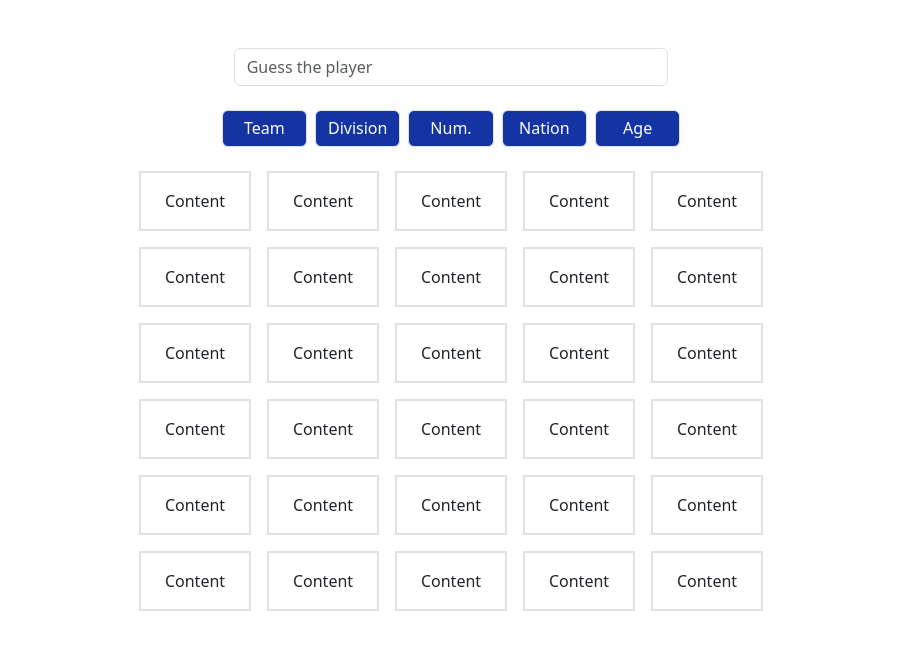
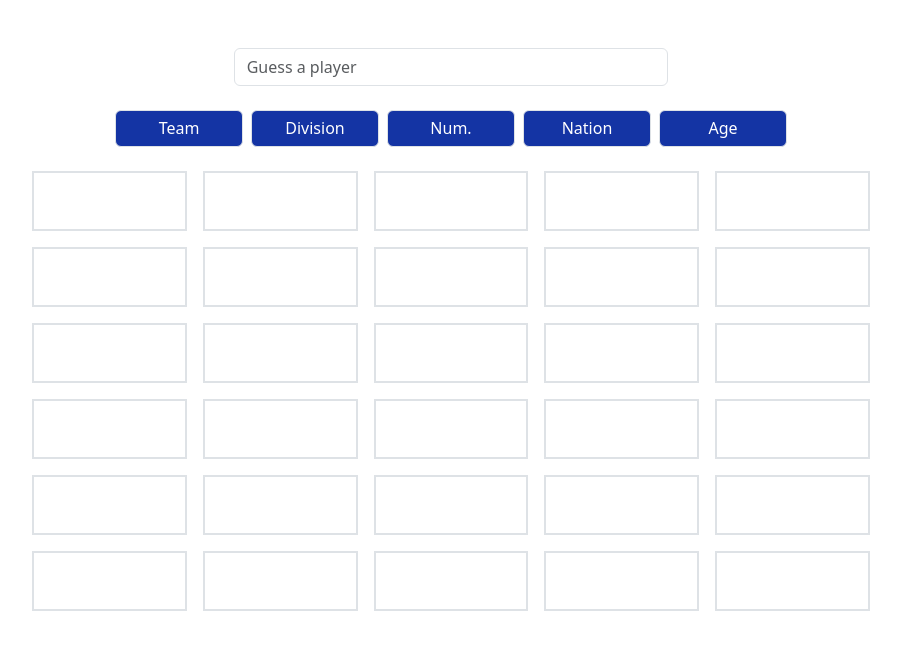
Before and after one commit to am0307/NHL-Guess-the-Shot, a Flask app: page / in a window 1280 px wide. Shown: the top 650 px of the page, without its empty margins (189-1090 px from the left). Run offline with Flask 3, Linux system fonts and the light colour scheme; some libraries are stand-ins or nearby versions.

Commit message:
Improve guess box style

```diff
--- /dev/null
+++ b/static/style.css
@@ -0,0 +1,4 @@
+.player-info {
+    min-height: 60px;
+    padding-block: 16px;
+}
--- a/templates/index.html
+++ b/templates/index.html
@@ -8,13 +8,15 @@
 
     <!-- Bootstrap CSS -->
     {{ bootstrap.load_css() }}
+
+    <link rel="stylesheet" href="{{ url_for('static', filename='style.css') }}">
 </head>
 <body>
     <!-- Create player input form -->
     <form class="form" method="POST" autocomplete="off" id="player-form">
         <div class="row row-cols-5 mt-5 mb-2 justify-content-center">
             <div class="col-4 px-0">
-                <input class="form-control" type="text" id="player-input" name="player" placeholder="Guess the player" autocomplete="off">
+                <input class="form-control" type="text" id="player-input" name="player" placeholder="Guess a player" autocomplete="off">
 
                 <!-- Player dropdown menu -->
                 <ul id="player-dropdown" class="dropdown-menu shadow-sm">
@@ -26,7 +28,7 @@
         </div>
     </form>
     <!-- Show headers for each column's category -->
-    <div id="column-headers" class="container-fluid text-center col-sm-10 col-md-8 col-lg-6 col-xl-4 col-xxl-3">
+    <div id="column-headers" class="container-fluid text-center col-sm-10 col-md-10 col-lg-8 col-xl-6 col-xxl-4">
         <div class="row row-cols-5 flex-nowrap justify-content-center my-3">
             <h6 class="col mx-1 m-3 mt-2 px-1 py-2 border rounded mb-0" style="background-color: #1434A4; color: white;">Team</h6>
             <h6 class="col mx-1 m-3 mt-2 px-1 py-2 border rounded mb-0" style="background-color: #1434A4; color: white;">Division</h6>
@@ -36,59 +38,59 @@
         </div>
     </div>
     <!-- Display guess rows -->
-    <div id="guess-rows" class="container-fluid text-center col-sm-12 col-md-10 col-lg-8 col-xl-6 col-xxl-4">
+    <div id="guess-rows" class="container-fluid text-center col-sm-12 col-md-12 col-lg-10 col-xl-8 col-xxl-6">
         <div id="guess-1">
             <div class="row flex-nowrap justify-content-center">
-                <div class="col m-2 px-2 py-3 border-2 bg-white border">Content</div>
-                <div class="col m-2 px-2 py-3 border-2 bg-white border">Content</div>
-                <div class="col m-2 px-2 py-3 border-2 bg-white border">Content</div>
-                <div class="col m-2 px-2 py-3 border-2 bg-white border">Content</div>
-                <div class="col m-2 px-2 py-3 border-2 bg-white border">Content</div>
+                <div class="col m-2 px-2 border-2 bg-white border player-info"></div>
+                <div class="col m-2 px-2 border-2 bg-white border player-info"></div>
+                <div class="col m-2 px-2 border-2 bg-white border player-info"></div>
+                <div class="col m-2 px-2 border-2 bg-white border player-info"></div>
+                <div class="col m-2 px-2 border-2 bg-white border player-info"></div>
             </div>
         </div>
         <div id="guess-2">
             <div class="row flex-nowrap justify-content-center">
-                <div class="col m-2 px-2 py-3 border-2 bg-white border">Content</div>
-                <div class="col m-2 px-2 py-3 border-2 bg-white border">Content</div>
-                <div class="col m-2 px-2 py-3 border-2 bg-white border">Content</div>
-                <div class="col m-2 px-2 py-3 border-2 bg-white border">Content</div>
-                <div class="col m-2 px-2 py-3 border-2 bg-white border">Content</div>
+                <div class="col m-2 px-2 border-2 bg-white border player-info"></div>
+                <div class="col m-2 px-2 border-2 bg-white border player-info"></div>
+                <div class="col m-2 px-2 border-2 bg-white border player-info"></div>
+                <div class="col m-2 px-2 border-2 bg-white border player-info"></div>
+                <div class="col m-2 px-2 border-2 bg-white border player-info"></div>
             </div>
         </div>
         <div id="guess-3">
             <div class="row flex-nowrap justify-content-center">
-                <div class="col m-2 px-2 py-3 border-2 bg-white border">Content</div>
-                <div class="col m-2 px-2 py-3 border-2 bg-white border">Content</div>
-                <div class="col m-2 px-2 py-3 border-2 bg-white border">Content</div>
-                <div class="col m-2 px-2 py-3 border-2 bg-white border">Content</div>
-                <div class="col m-2 px-2 py-3 border-2 bg-white border">Content</div>
+                <div class="col m-2 px-2 border-2 bg-white border player-info"></div>
+                <div class="col m-2 px-2 border-2 bg-white border player-info"></div>
+                <div class="col m-2 px-2 border-2 bg-white border player-info"></div>
+                <div class="col m-2 px-2 border-2 bg-white border player-info"></div>
+                <div class="col m-2 px-2 border-2 bg-white border player-info"></div>
             </div>
         </div>
         <div id="guess-4">
             <div class="row flex-nowrap justify-content-center">
-                <div class="col m-2 px-2 py-3 border-2 bg-white border">Content</div>
-                <div class="col m-2 px-2 py-3 border-2 bg-white border">Content</div>
-                <div class="col m-2 px-2 py-3 border-2 bg-white border">Content</div>
-                <div class="col m-2 px-2 py-3 border-2 bg-white border">Content</div>
-                <div class="col m-2 px-2 py-3 border-2 bg-white border">Content</div>
+                <div class="col m-2 px-2 border-2 bg-white border player-info"></div>
+                <div class="col m-2 px-2 border-2 bg-white border player-info"></div>
+                <div class="col m-2 px-2 border-2 bg-white border player-info"></div>
+                <div class="col m-2 px-2 border-2 bg-white border player-info"></div>
+                <div class="col m-2 px-2 border-2 bg-white border player-info"></div>
             </div>
         </div>
         <div id="guess-5">
             <div class="row flex-nowrap justify-content-center">
-                <div class="col m-2 px-2 py-3 border-2 bg-white border">Content</div>
-                <div class="col m-2 px-2 py-3 border-2 bg-white border">Content</div>
-                <div class="col m-2 px-2 py-3 border-2 bg-white border">Content</div>
-                <div class="col m-2 px-2 py-3 border-2 bg-white border">Content</div>
-                <div class="col m-2 px-2 py-3 border-2 bg-white border">Content</div>
+                <div class="col m-2 px-2 border-2 bg-white border player-info"></div>
+                <div class="col m-2 px-2 border-2 bg-white border player-info"></div>
+                <div class="col m-2 px-2 border-2 bg-white border player-info"></div>
+                <div class="col m-2 px-2 border-2 bg-white border player-info"></div>
+                <div class="col m-2 px-2 border-2 bg-white border player-info"></div>
             </div>
         </div>
         <div id="guess-6">
             <div class="row flex-nowrap justify-content-center">
-                <div class="col m-2 px-2 py-3 border-2 bg-white border">Content</div>
-                <div class="col m-2 px-2 py-3 border-2 bg-white border">Content</div>
-                <div class="col m-2 px-2 py-3 border-2 bg-white border">Content</div>
-                <div class="col m-2 px-2 py-3 border-2 bg-white border">Content</div>
-                <div class="col m-2 px-2 py-3 border-2 bg-white border">Content</div>
+                <div class="col m-2 px-2 border-2 bg-white border player-info"></div>
+                <div class="col m-2 px-2 border-2 bg-white border player-info"></div>
+                <div class="col m-2 px-2 border-2 bg-white border player-info"></div>
+                <div class="col m-2 px-2 border-2 bg-white border player-info"></div>
+                <div class="col m-2 px-2 border-2 bg-white border player-info"></div>
             </div>
         </div>
     </div>
```
